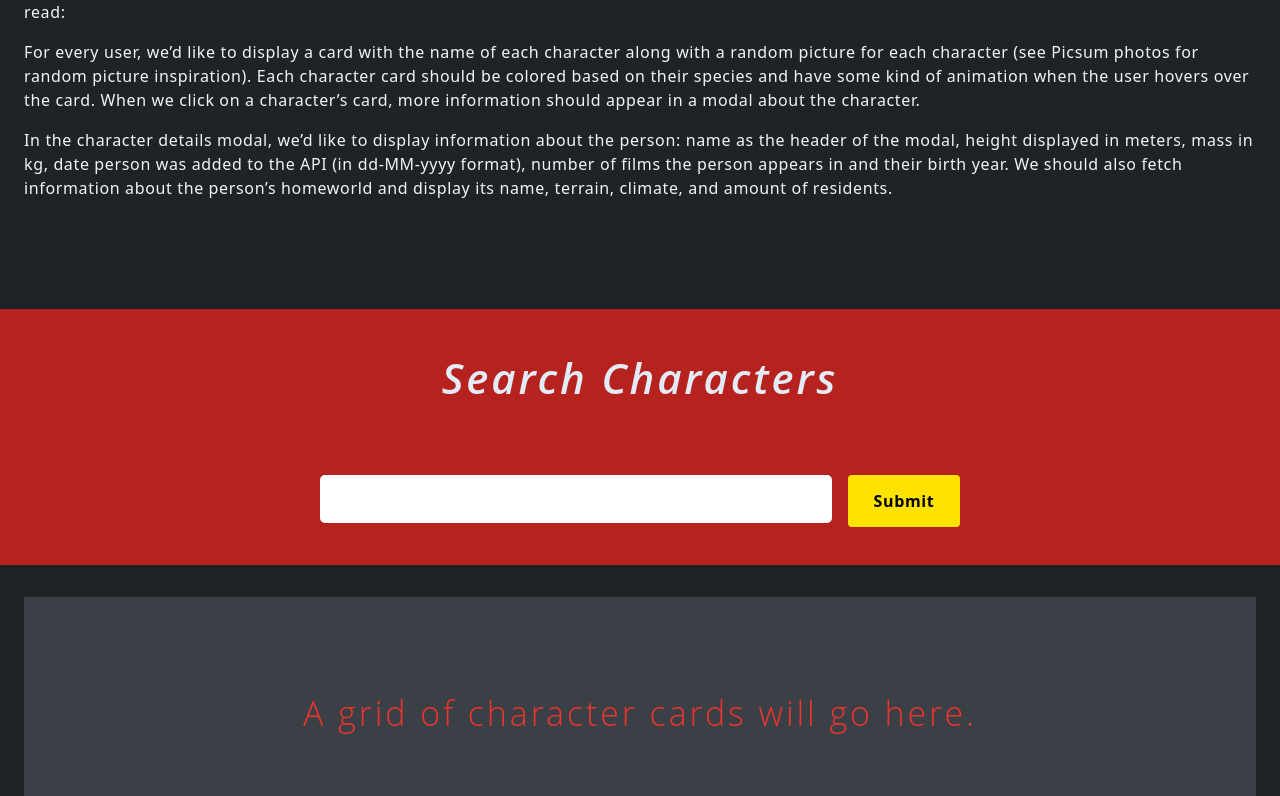
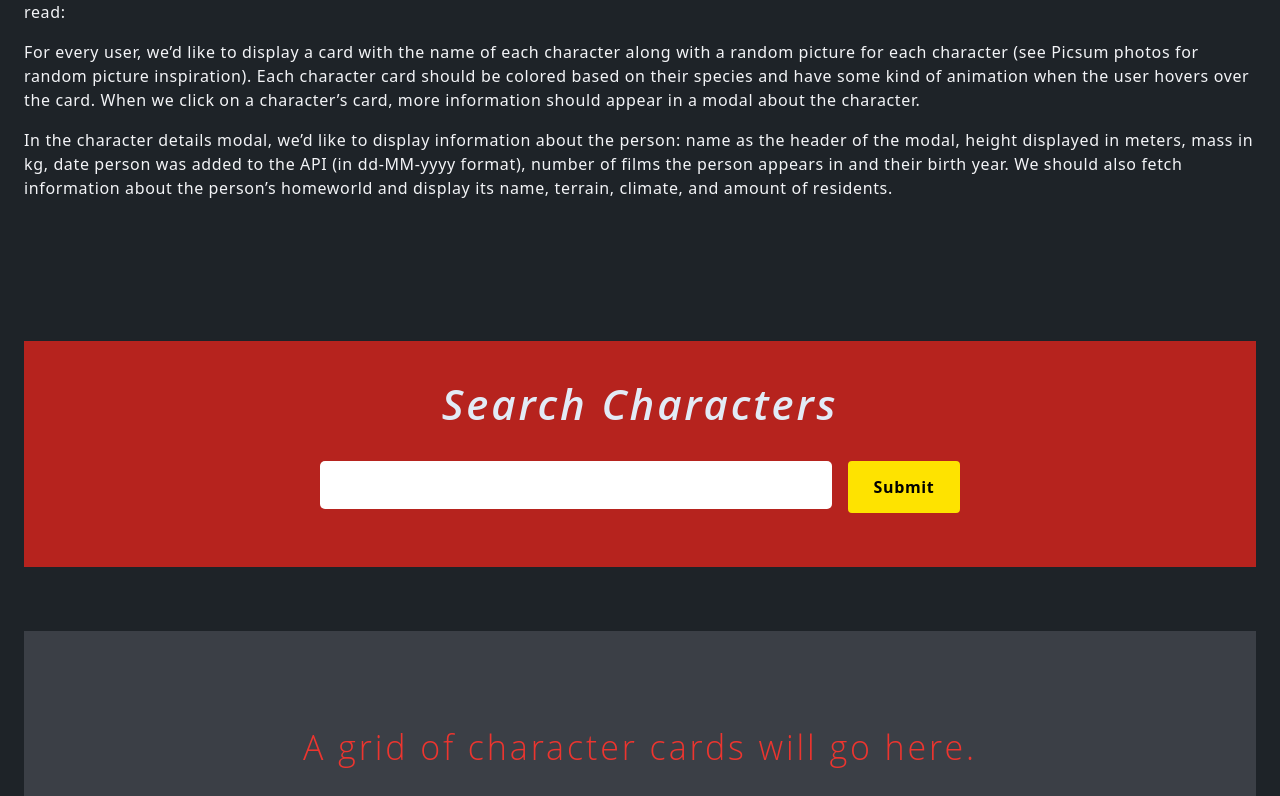
Before and after one commit to sofiamay/starwars-character-app, a React (Create React App) app: page / in a window 1280 px wide. Shown: the part 581-1377 px from the top of the page. Built offline with nearby package versions, Linux system fonts and the light colour scheme.

Commit message:
SearchForm: style spacing

```diff
--- a/src/components/SearchForm.scss
+++ b/src/components/SearchForm.scss
@@ -1,11 +1,16 @@
 .heading {
-  margin: 0.75rem 0;
+  margin: 0;
   color: var(--gray-800);
   font-style: italic;
 }
 
 .SearchForm .content-block {
   margin-bottom: 0;
+}
+
+.SearchForm .content {
+  padding-top: 3vw;
+  padding-bottom: 3.75vw;
 }
 
 input {
--- a/src/components/SearchForm.tsx
+++ b/src/components/SearchForm.tsx
@@ -27,9 +27,9 @@ function SearchForm() {
   };
 
   return (
-    <section className="SearchForm bg-accent-dark">
+    <section className="SearchForm">
       <div className="content-block">
-        <div className="flex flex-col gap-16 items-center text-center">
+        <div className="content bg-accent-dark flex flex-col gap-8 items-center text-center">
           <h3 className="heading">Search Characters</h3>
 
           <div className="search flex flex-row gap-4">
```
